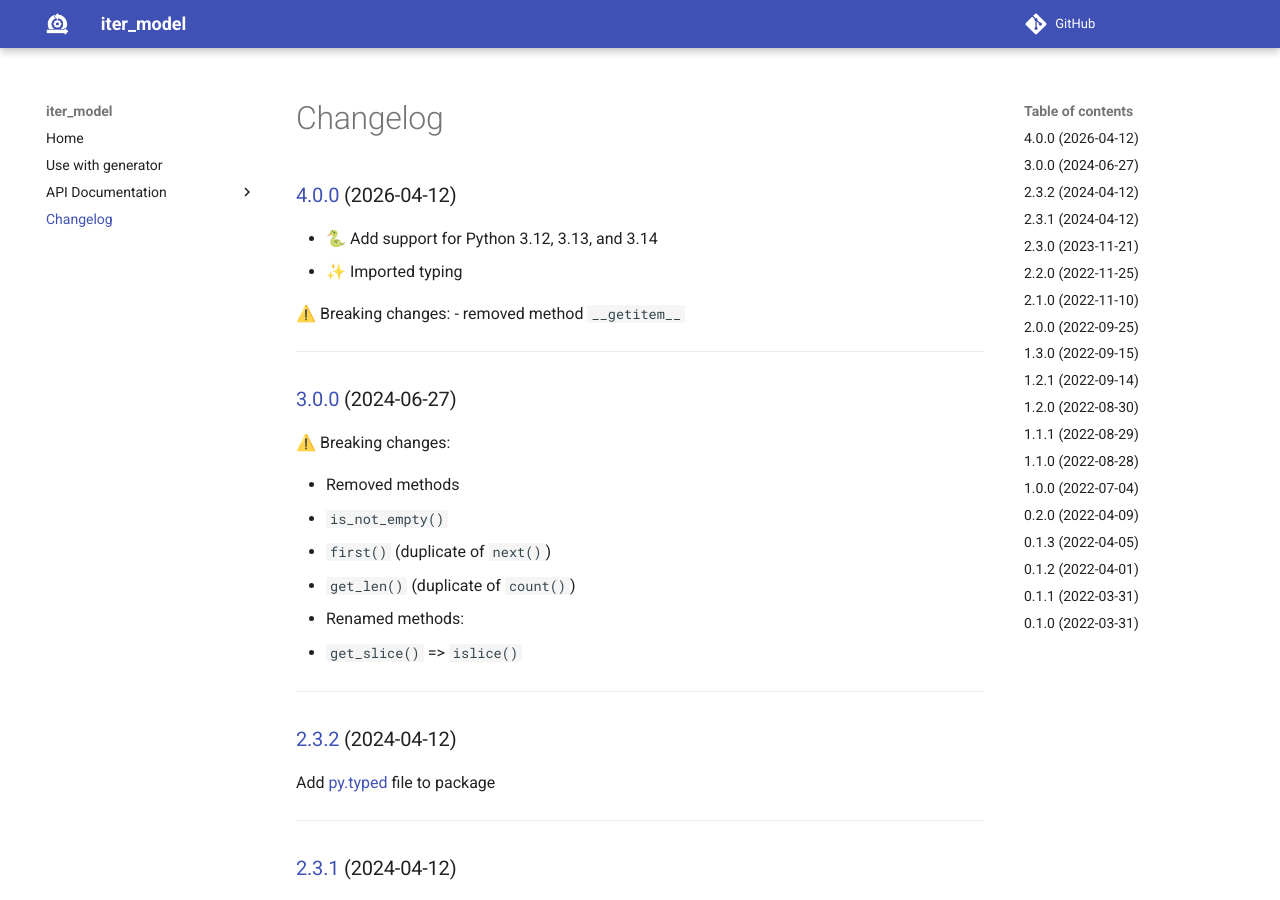
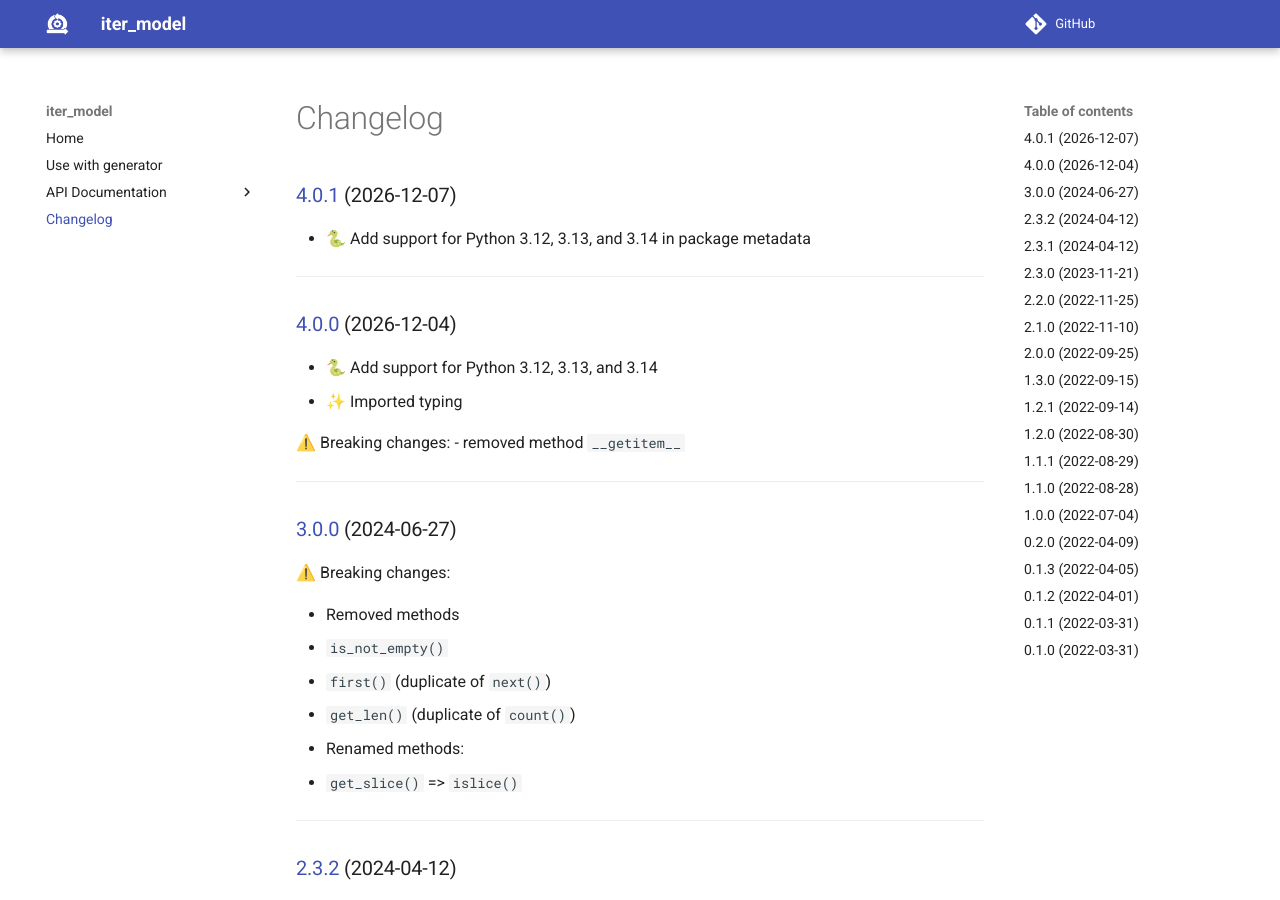
Before and after one commit to VolodymyrBor/iter_model, an MkDocs documentation site: the page built from docs/changelog.md, in a window 1280 px wide and 900 px high. Built offline with MkDocs 1.6.1 and Material for MkDocs 9.7.7, drawn with Linux system fonts in a browser that asks for light colours; comment, search, counter and statistics services are not loaded.

Commit message:
🔖 update version to 4.0.1 and 🐍 Add support for Python 3.12, 3.13, and 3.14 in package metadata

```diff
--- a/docs/changelog.md
+++ b/docs/changelog.md
@@ -1,4 +1,10 @@
-### [4.0.0] (2026-04-12)
+### [4.0.1] (2026-12-07)
+
+- 🐍 Add support for Python 3.12, 3.13, and 3.14 in package metadata
+
+---
+
+### [4.0.0] (2026-12-04)
 
 - 🐍 Add support for Python 3.12, 3.13, and 3.14
 - ✨ Imported typing
@@ -213,3 +219,4 @@ Add [py.typed](..%2Fiter_model%2Fpy.typed) file to package
 [2.3.2]: https://github.com/VolodymyrBor/iter_model/pull/31
 [3.0.0]: https://github.com/VolodymyrBor/iter_model/pull/33
 [4.0.0]: https://github.com/VolodymyrBor/iter_model/pull/35
+[4.0.1]: https://github.com/VolodymyrBor/iter_model/pull/36
--- a/pyproject.toml
+++ b/pyproject.toml
@@ -1,6 +1,6 @@
 [tool.poetry]
 name = "iter_model"
-version = "4.0.0"
+version = "4.0.1"
 description = "iter-model uses a method approach instead of individual functions to work with iterable objects."
 authors = ["volodymyrb <volodymyr.borysiuk0@gmail.com>"]
 license = "MIT"
@@ -12,7 +12,7 @@ keywords = ["iterator", "iterable", 'async']
 include = ["iter_model/py.typed"]
 
 [tool.poetry.dependencies]
-python = "^3.10"
+python = ">=3.10,<=3.14"
 
 [tool.poetry.group.dev.dependencies]
 pytest = "^7.4.4"
```
